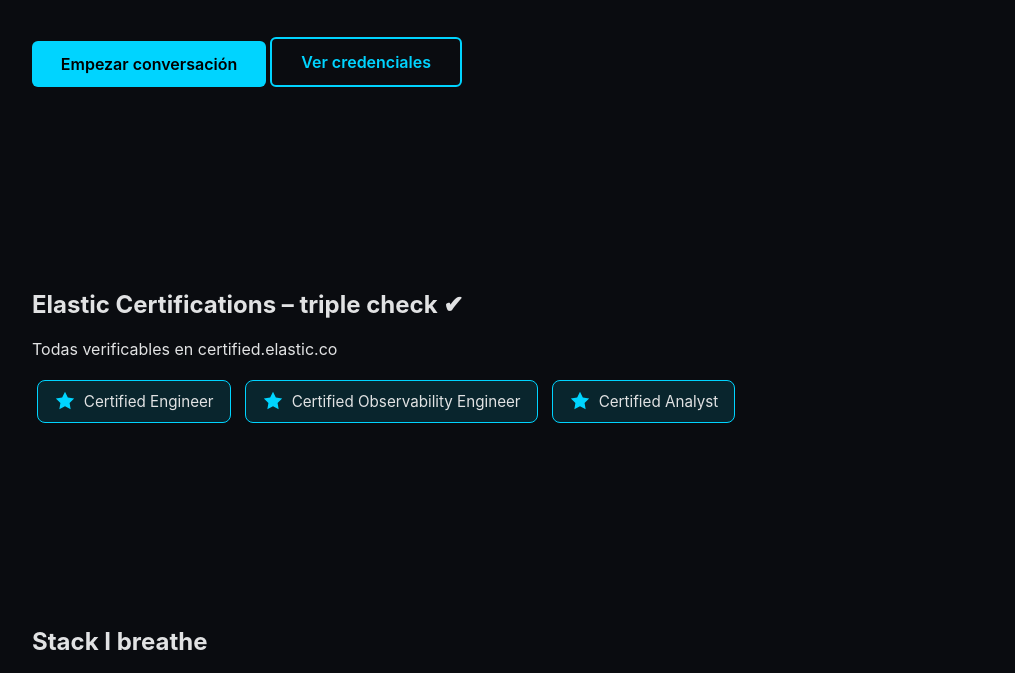
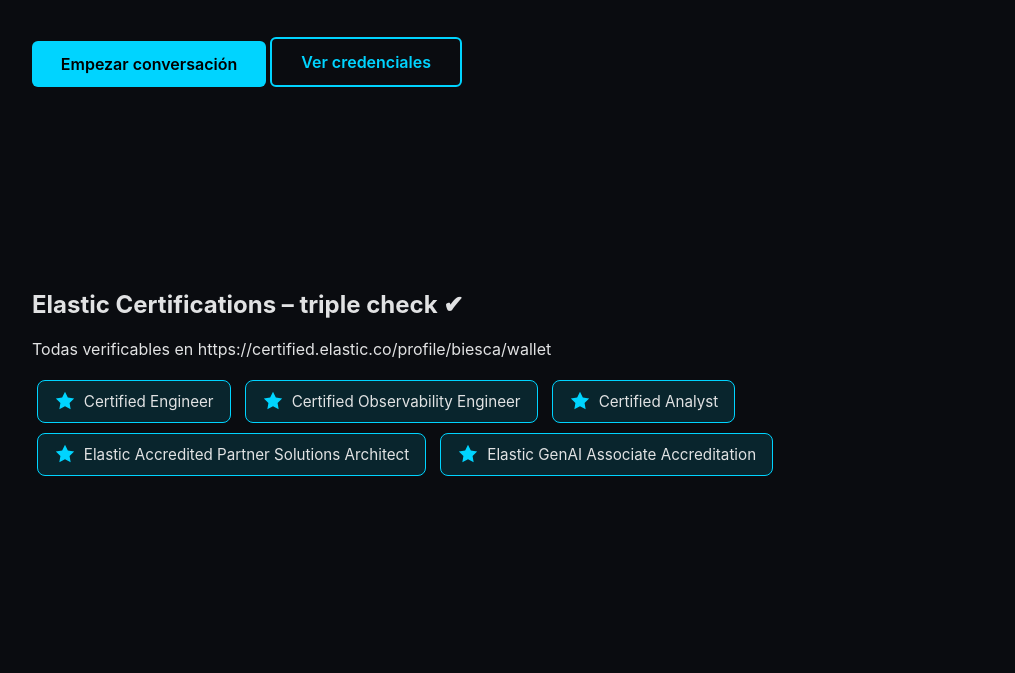
Before and after one commit to biesca/portfolio, a plain HTML site: page index.html in a window 1280 px wide. Shown: the part 333-1006 px from the top of the page, without its empty margins (132-1147 px from the left). Drawn offline with Linux system fonts and the light colour scheme.

Commit message:
Update index.html

```diff
--- a/index.html
+++ b/index.html
@@ -54,7 +54,7 @@
 
 <section id="certificaciones">
   <h2>Elastic Certifications – triple check ✔</h2>
-  <p>Todas verificables en certified.elastic.co</p>
+  <p>Todas verificables en https://certified.elastic.co/profile/biesca/wallet</p>
   <div>
     <span class="badge">
       <svg viewBox="0 0 24 24"><path d="M12 2l3.09 6.26L22 9.27l-5 4.87 1.18 6.88L12 17.77l-6.18 3.25L7 14.14 2 9.27l6.91-1.01L12 2z"/></svg>
@@ -68,6 +68,15 @@
       <svg viewBox="0 0 24 24"><path d="M12 2l3.09 6.26L22 9.27l-5 4.87 1.18 6.88L12 17.77l-6.18 3.25L7 14.14 2 9.27l6.91-1.01L12 2z"/></svg>
       Certified Analyst
     </span>
+    <span class="badge">
+      <svg viewBox="0 0 24 24"><path d="M12 2l3.09 6.26L22 9.27l-5 4.87 1.18 6.88L12 17.77l-6.18 3.25L7 14.14 2 9.27l6.91-1.01L12 2z"/></svg>
+      Elastic Accredited Partner Solutions Architect
+    </span>
+    <span class="badge">
+      <svg viewBox="0 0 24 24"><path d="M12 2l3.09 6.26L22 9.27l-5 4.87 1.18 6.88L12 17.77l-6.18 3.25L7 14.14 2 9.27l6.91-1.01L12 2z"/></svg>
+      Elastic GenAI Associate Accreditation
+    </span>
+
   </div>
 </section>
 
@@ -167,4 +176,3 @@
 </script>
 </body>
 </html>
-</html>
```
